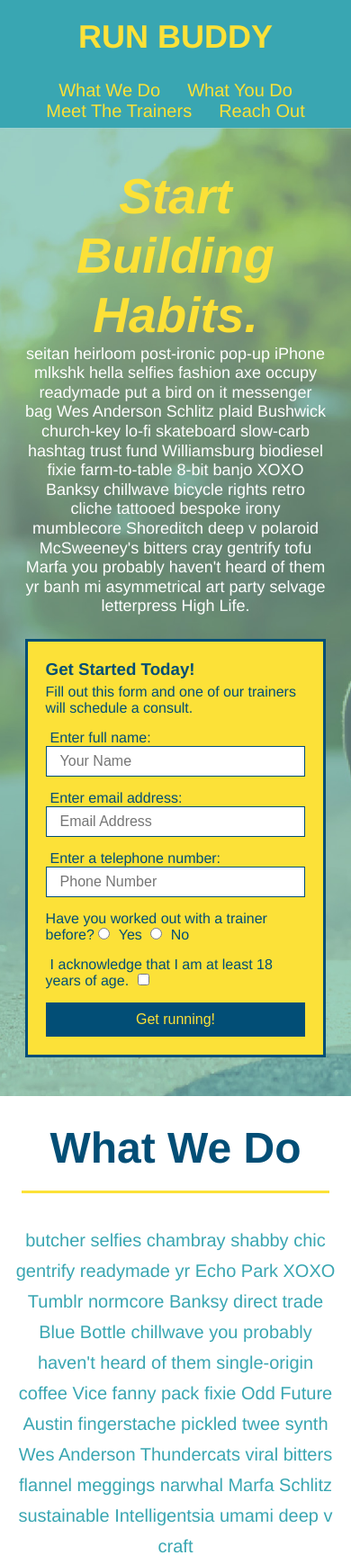
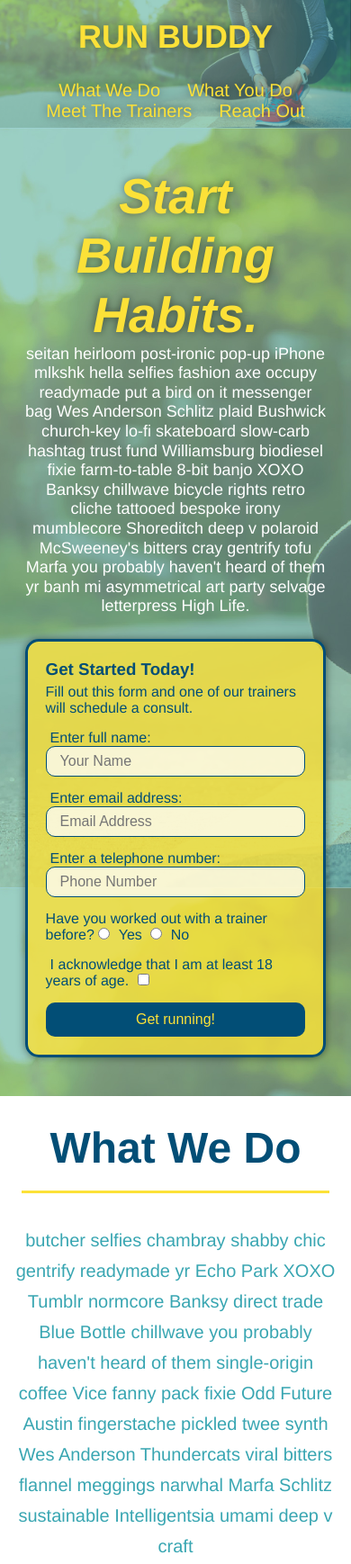
Before and after one commit to omarwright07/run-buddy, a plain HTML site: page index.html in a window 390 px wide. Shown: the top 1738 px of the page at 90% size. Drawn offline with Linux system fonts and the light colour scheme.

Commit message:
made aesthetics changes with pseudo-classes to hero, forms, and steps

```diff
--- a/assets/css/style.css
+++ b/assets/css/style.css
@@ -15,6 +15,13 @@ header {
     display: flex;
     justify-content: space-between;
     flex-wrap: wrap;
+    position: -webkit-sticky;
+    position: sticky;
+    top: 0;
+    background-image: url("../images/hero-bg.jpg");
+    background-size: cover;
+    background-attachment: fixed;
+    background-position: 80%;
 }
 
 header h1 {
@@ -22,6 +29,7 @@ header h1 {
     font-size: 36px;
     color: #fce138;
     margin: 0;
+    text-shadow: 0 0 10px rgba(0, 0, 0, 0.5);
 }
 
 header a {
@@ -49,6 +57,7 @@ header nav ul li a {
     padding: 10px 15px;
     font-weight: lighter;
     font-size: 1.55vw;
+    text-shadow: 0 0 10px rgba(0, 0, 0, 0.5);
 }
 
 footer {
@@ -83,7 +92,8 @@ section {
 .hero {
     background-image: url("../images/hero-bg.jpg");
     background-size: cover;
-    background-position: center;
+    background-attachment: fixed;
+    background-position: 80%;
     display: flex;
     justify-content: center;
     flex-wrap: wrap;
@@ -103,15 +113,18 @@ section {
     font-style: italic;
     font-size: 55px;
     color: #fce138;
+    text-shadow: 0 0 10px rgba(0, 0, 0, 0.5);
 }
 
 .hero-form {
     color: #024e76;
-    background-color: #fce138;
+    background-color: rgba(252,225,56,.8);
     padding: 20px;
     border: 3px solid #024e76;
     width: 40%;
     margin: 3.5%;
+    box-shadow: 0 0 10px rgba(0, 0, 0, 0.5);
+    border-radius: 15px;
 }
 
 .hero-form p {
@@ -126,6 +139,8 @@ section {
     color: #024e76;
     width: 100%;
     margin-bottom: 15px;
+    border-radius: 10px;
+    background-color: rgba(255,255,255,.75);
 }
 
 .hero-form label {
@@ -138,6 +153,7 @@ section {
     border: none;
     padding: 10px 20px;
     font-size: 16px;
+    border-radius: 10px;
 }
 /* Hero Style End */
 
@@ -178,7 +194,6 @@ section {
     margin: 50px auto;
     padding-bottom: 50px;
     width: 80%;
-    border-bottom: 1px solid #39a6b2;
     display: flex;
     flex-wrap: wrap;
     align-items: center;
@@ -221,6 +236,7 @@ section {
     line-height: 1.5;
     color: #024e76;
 }
+
 /* What You Do Style End */
 
 /* Trainers Style Start */
@@ -313,6 +329,8 @@ section {
     width: 100%;
     margin-bottom: 15px;
     margin-top: 5px;
+    border-radius: 10px;
+    background-color: rgba(255,255,255,.75);
 }
 
 .contact-form button {
@@ -323,6 +341,7 @@ section {
     text-align: center;
     padding: 15px 0;
     font-size: 16px;
+    border-radius: 10px;
 }
 
 .contact-info a {
@@ -343,10 +362,43 @@ section {
     display: flex;
 }
 
+/* Pseudo-Classes Start */
+header nav ul li a:hover {
+    background: #fce138;
+    color: #024e76;
+    border-radius: 15px;
+    text-shadow: none;
+}
+
+.hero-form button:hover {
+    background-color: #39a6b2;
+}
+
+.contact-form button:hover {
+    color: #fce138;
+    background: #39a6b2;
+}
+
+.form-input:focus {
+    background-color: rgba(255,255,255,1);
+    outline: none;
+}
+
+.contact-form input:focus, .contact-form textarea:focus {
+    background-color: rgba(255,255,255,1);
+    outline: none;
+}
+
+.step:not(:last-child) {
+    border-bottom: 1px solid #39a6b2;
+}
+
+/* Media Queries */
 @media screen and (max-width: 980px) {
     header {
         padding-bottom: 0;
         justify-content: center;
+        position: relative;
       }
 
       header h1 {
```
